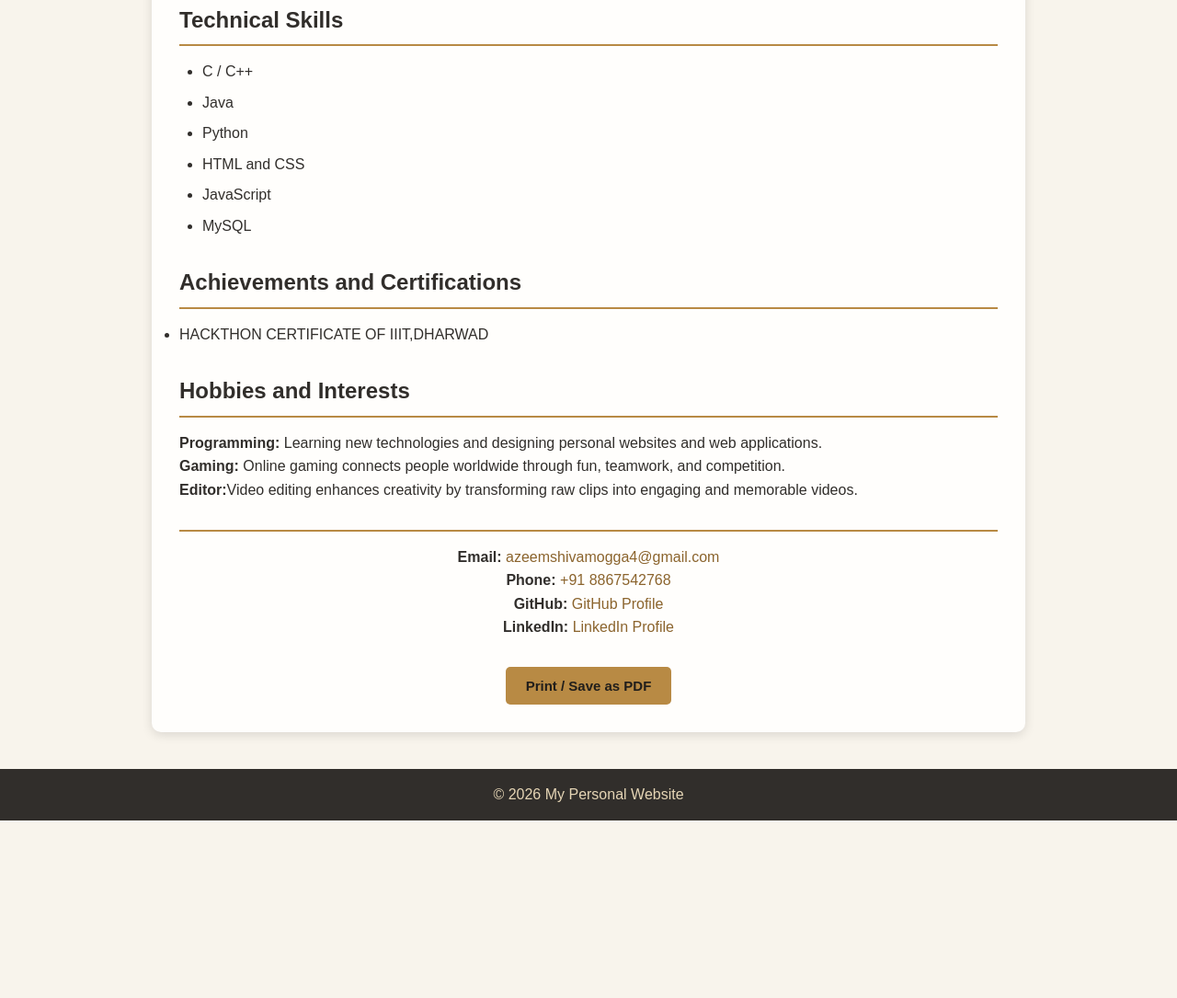
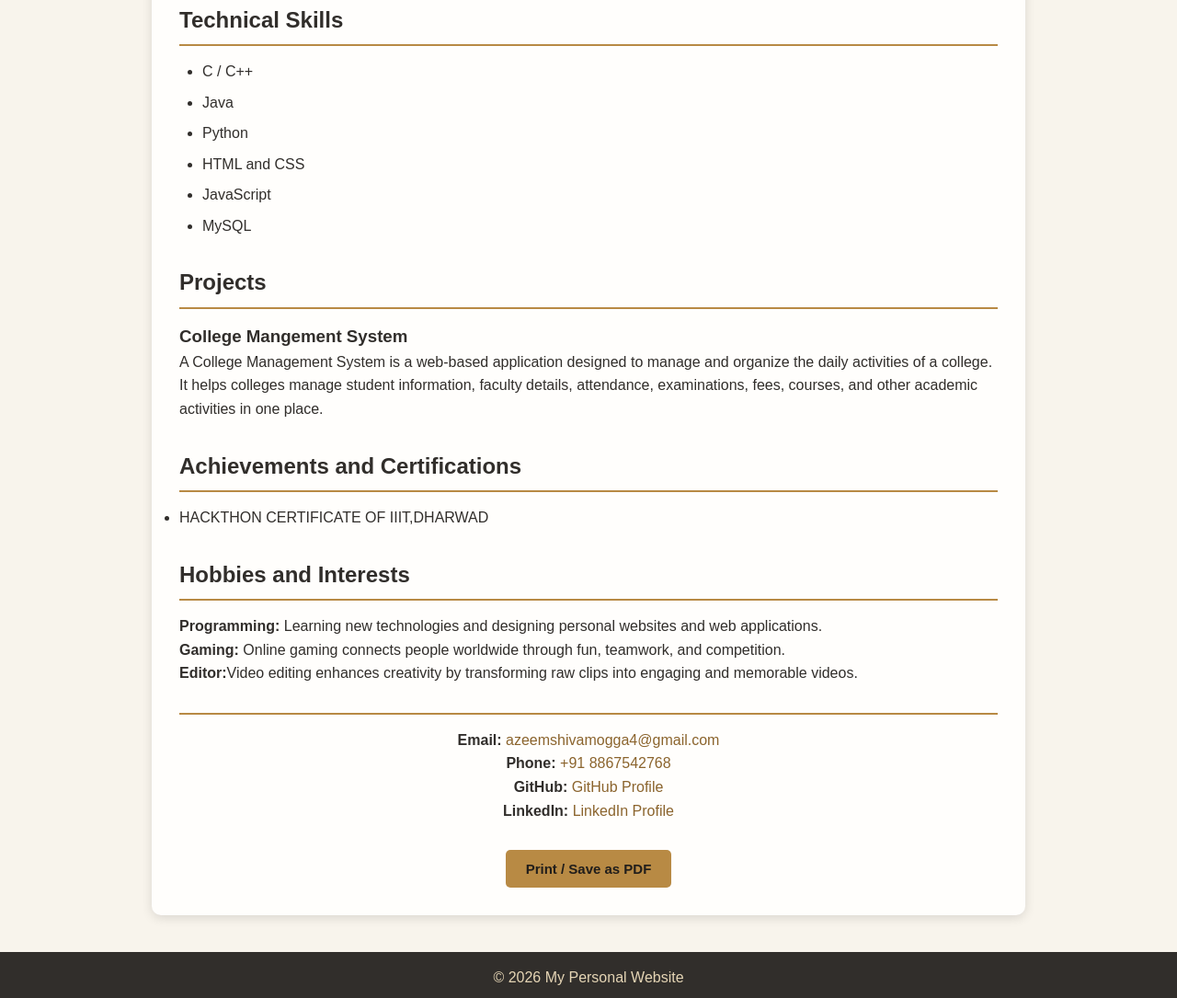
Before and after one commit to azeemshivamogga4-hub/azeem-portfolio, a plain HTML site: page resume.html in a window 1280 px wide. Shown: the part 766-1851 px from the top of the page at 92% size. Before the commit the page ends 1658 px from the top, so only its background shows below. Drawn offline with Linux system fonts and the light colour scheme; a script that the page names is missing.

Commit message:
Update resume.html

```diff
--- a/resume.html
+++ b/resume.html
@@ -83,6 +83,16 @@
                 <li>MySQL</li>
             </ul>
         </section>
+         <section>
+            <h2>Projects</h2>
+
+            <h3>College Mangement System</h3>
+            <p>
+                  A College Management System is a web-based application designed to manage and organize the daily activities of
+               a college. It helps colleges manage student information, faculty details, attendance, examinations, fees, courses,
+	       and other academic activities in one place.
+
+        </section>
 
         <section>
             <h2>Achievements and Certifications</h2>
```
